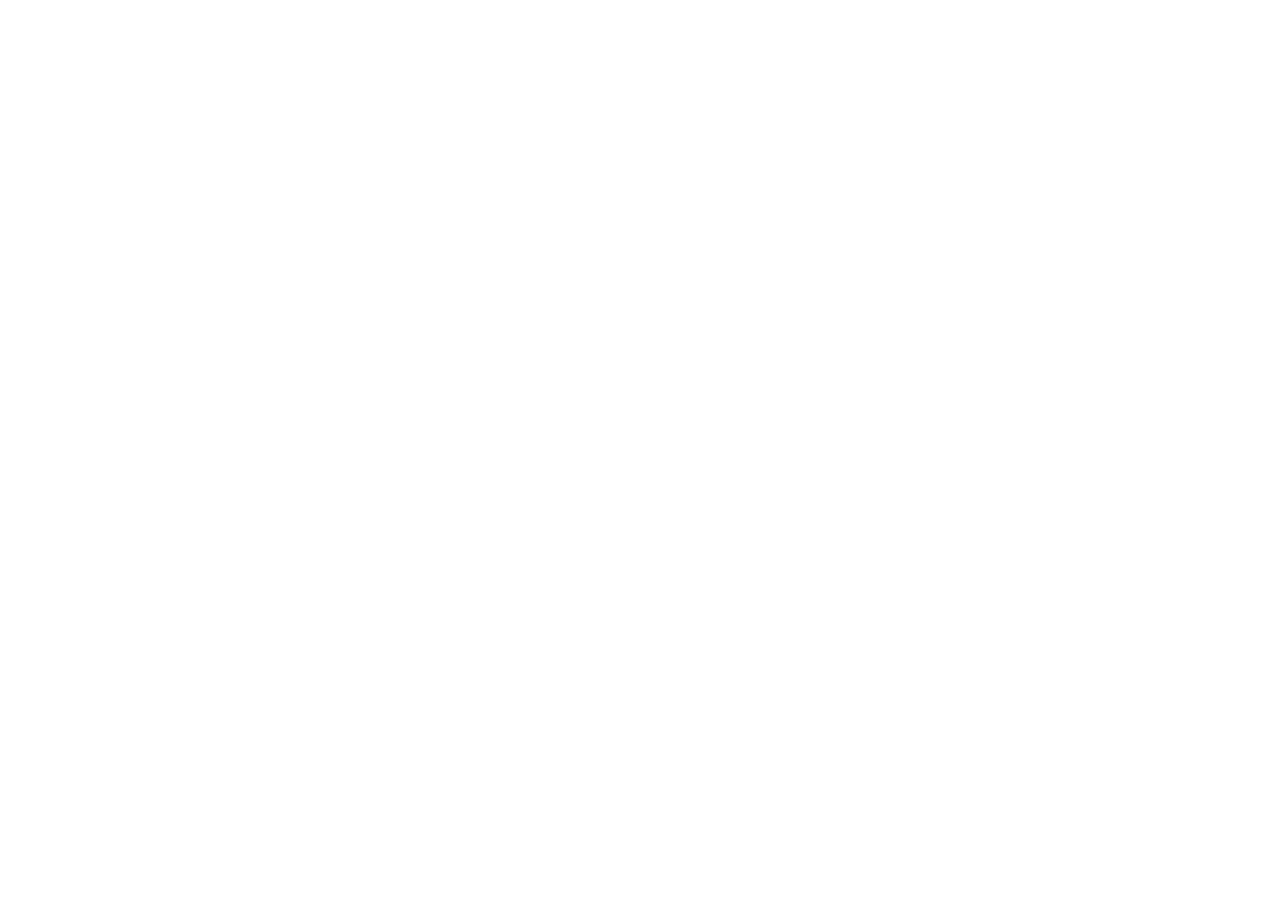
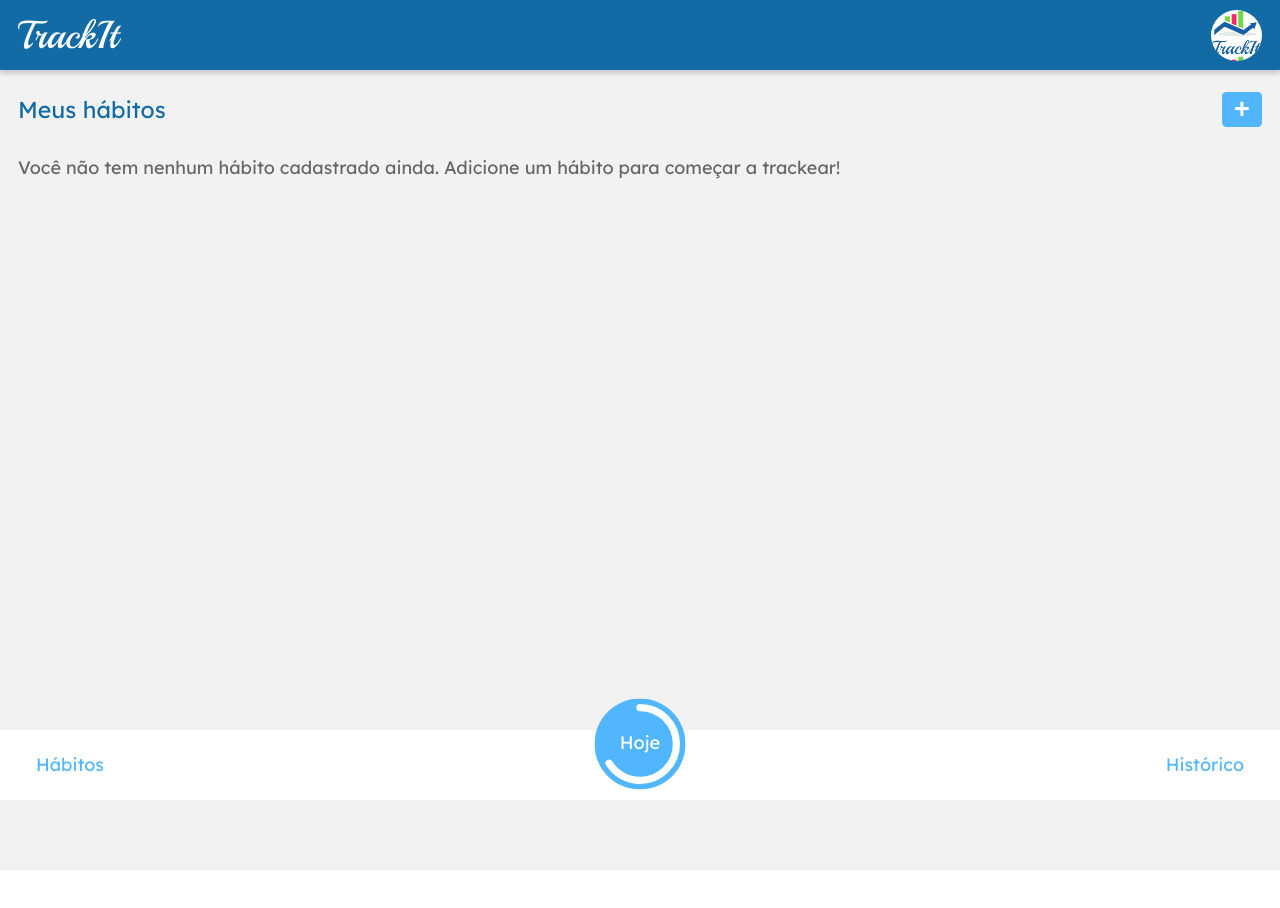
Before and after one commit to brunomguimaraes/projeto_10_trackit, a React (Create React App) app: page /habits in a window 1280 px wide. Shown: the top 908 px of the page. Before the commit the page ends 800 px from the top, so only its background shows below. Built offline with nearby package versions, Linux system fonts and the light colour scheme.

Commit message:
Habits-Page layout started: top text; add-button; notAHabitYet-text

```diff
--- a/src/App.js
+++ b/src/App.js
@@ -11,7 +11,7 @@
 import Habits from "./Components/Habits";
 import Today from "./Components/Today";
 import History from "./Components/History";
-import HeaderContentFooter from "./Components/HeaderContentFooter";
+import HeaderFooter from "./Components/HeaderFooter";
 
 export default function App () {
 
@@ -22,7 +22,22 @@
                 <Switch>
 
                     <Route exact path="/">
-                      <HeaderContentFooter />
+                      <Login />
+                    </Route>
+                    <Route exact path="/registration">
+                      <Registration />
+                    </Route>
+                    <Route exact path="/habits">
+                      <HeaderFooter />
+                      <Habits />
+                    </Route>
+                    <Route exact path="/today">
+                      <HeaderFooter />
+                      <Today />
+                    </Route>
+                    <Route exact path="/history">
+                      <HeaderFooter />
+                      <History />
                     </Route>
 
 
--- a/src/Components/Habits.js
+++ b/src/Components/Habits.js
@@ -2,5 +2,49 @@
 import { Link } from "react-router-dom";
 
 export default function Habits () {
+    return (
+        <main>
+            <$TopBoxTitle>
+                <$MyHabitsTitle>
+                    Meus hábitos
+                </$MyHabitsTitle>
+                <$AddHabitButton>
+                    +
+                </$AddHabitButton>
+            </$TopBoxTitle>
+            <$NotAHabitYet>
+                Você não tem nenhum hábito cadastrado ainda. Adicione um hábito para começar a trackear!
+            </$NotAHabitYet>
 
+
+
+
+        </main>
+    )
 }
+
+const $TopBoxTitle = styled.div`
+    display: flex;
+    align-items: center;
+    justify-content: space-between;
+`
+const $MyHabitsTitle = styled.span`
+    color: #126BA5;
+    font-size: 23px;
+`
+const $AddHabitButton = styled.button`
+    width: 40px;
+    height: 35px;
+    background-color: #52B6FF;
+    border: none;
+    border-radius: 4.5px;
+    font-size: 27px;
+    color: #ffffff;
+    font-weight: bold;
+`
+const $NotAHabitYet = styled.p`
+    font-size: 18px;
+    color: #666666;
+    line-height: 22px;
+    margin-top: 30px;
+`
--- a/src/Components/HeaderContentFooter.js
+++ b/src/Components/HeaderFooter.js
@@ -3,7 +3,7 @@
 import { CircularProgressbar, buildStyles } from 'react-circular-progressbar';
 import 'react-circular-progressbar/dist/styles.css';
 
-export default function HeaderContentFooter () {
+export default function HeaderFooter () {
 
     const percentage = 66;
 
@@ -13,10 +13,6 @@
                 <$TrackItLogoTitle>TrackIt</$TrackItLogoTitle>
                 <$ProfilePictureContainer />
             </$Navbar>
-
-            <$ContentContainer>
-
-            </$ContentContainer>
 
             <$BottomBar>
                 <Link to="" className="to-habits-history-link">Hábitos</Link>
@@ -52,7 +48,6 @@
     position: fixed;
     top: 0;
     left: 0;
-    z-index: 2;
 `
 const $TrackItLogoTitle = styled.span`
     font-family: 'Playball', cursive;
@@ -67,11 +62,6 @@
     background-image: url("./images/trackit-logo.png");
     background-size: 100%;
 `
-const $ContentContainer = styled.div`
-    width: 100vw;
-    height: 100vh;
-    background-color: #F2F2F2;
-`
 const $BottomBar = styled.div`
     background-color: #ffffff;
     height: 70px;
@@ -82,7 +72,6 @@
     position: fixed;
     bottom: 0;
     left: 0;
-    z-index: 2;
     padding: 0 36px;
 
     .to-habits-history-link {
--- a/src/css/style.css
+++ b/src/css/style.css
@@ -8,3 +8,11 @@
 #root {
     font-family: 'Lexend Deca', sans-serif;
 }
+main {
+    width: 100vw;
+    height: 100vh;
+    margin: 70px 0;
+    background-color: #F2F2F2;
+    overflow-y: scroll;
+    padding: 22px 18px;
+}
```
